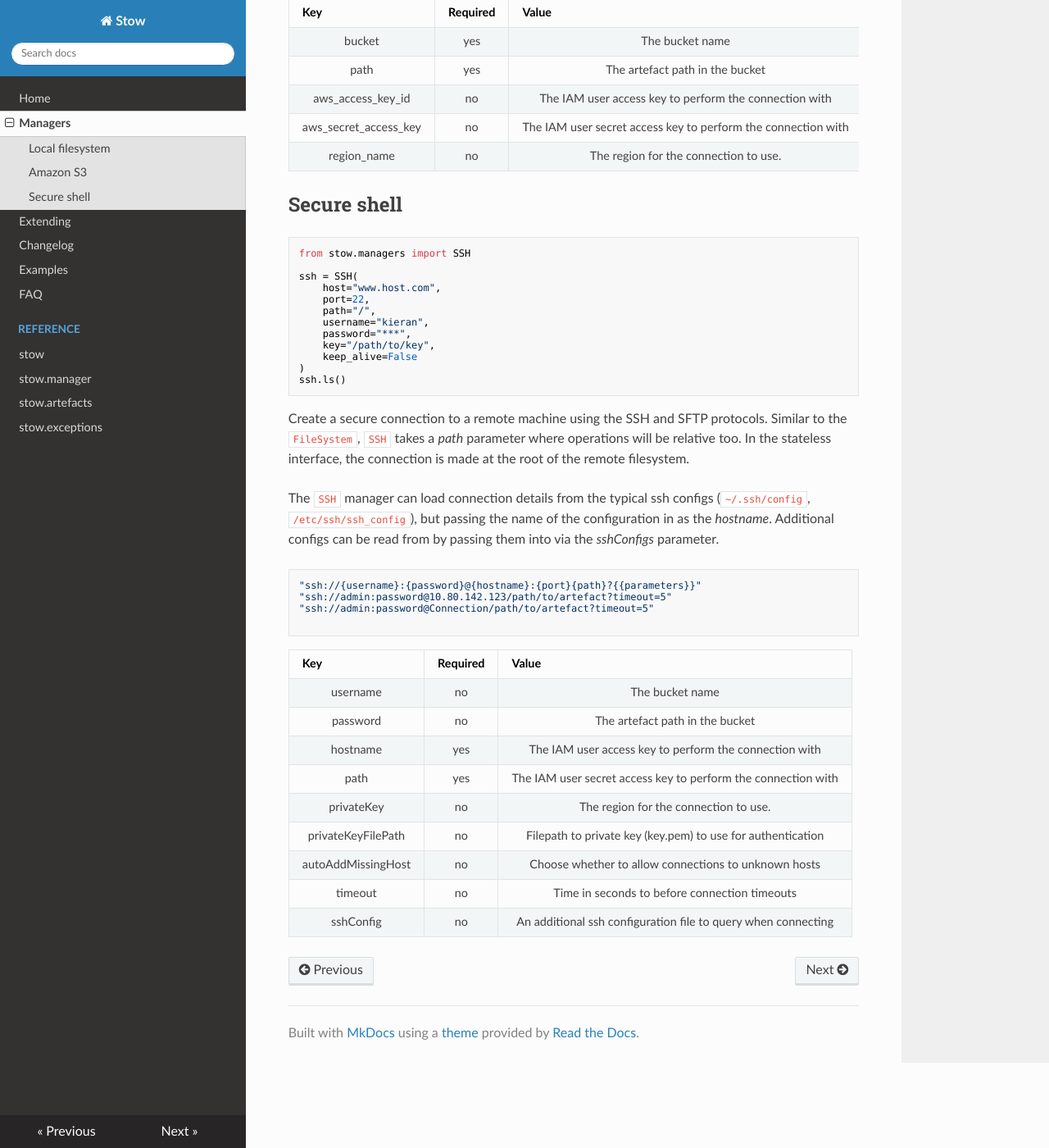
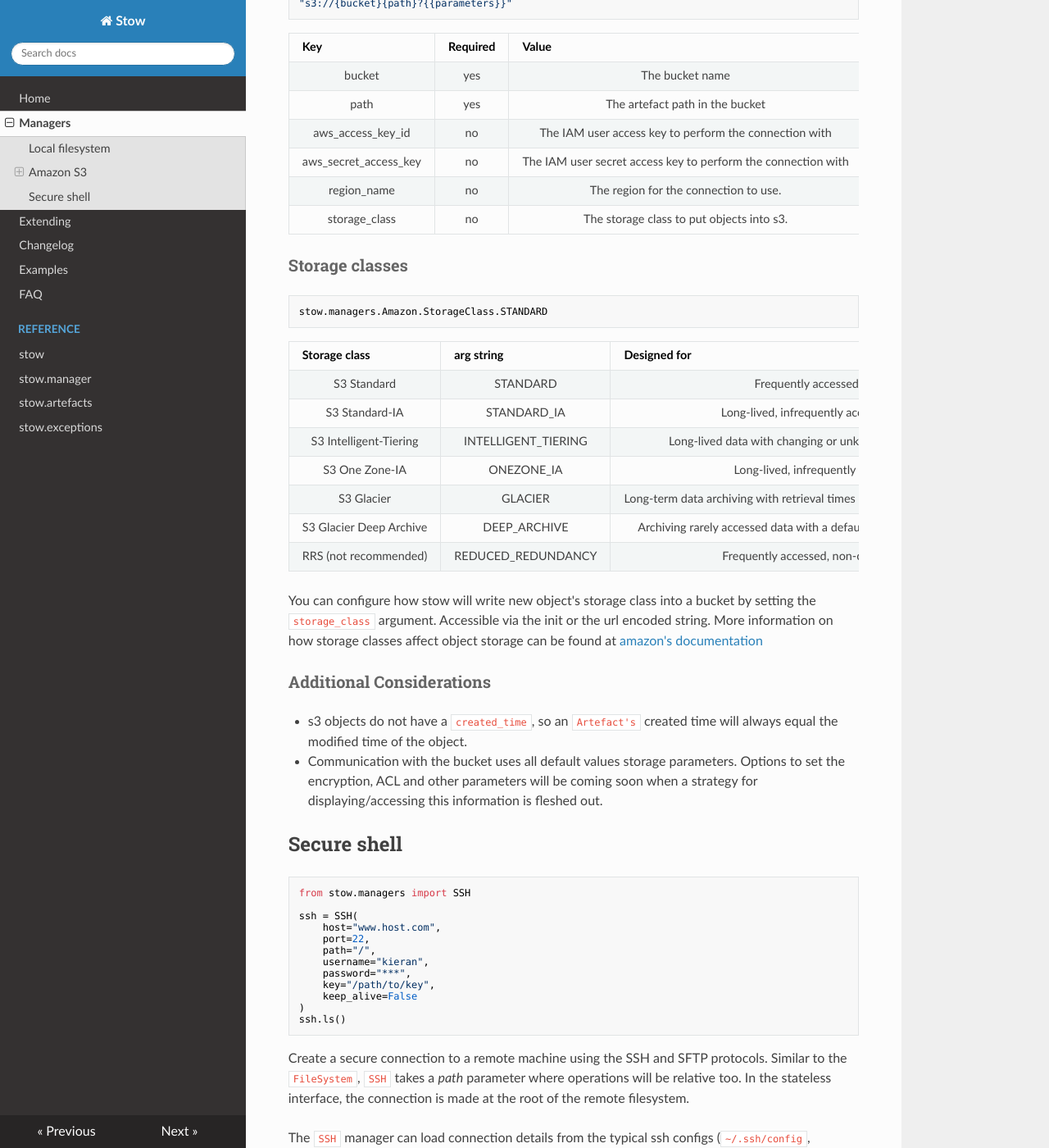
Before and after one commit to Kieran-Bacon/stow, an MkDocs documentation site: the page built from docs/managers.md, in a window 1280 px wide and 1400 px high, scrolled down 1933 px. Shown: the whole window at 82% size. Built offline with MkDocs 1.6.1, drawn with Linux system fonts in a browser that asks for light colours; nearby versions of some CDN libraries; some of the changed text lies outside the part shown.

Commit message:
add storage classes to amazon + documentation + tests

````diff
--- a/docs/managers.md
+++ b/docs/managers.md
@@ -65,13 +65,16 @@
 s3 = stow.connect(manager="s3", bucket="bucket-name")
 s3.ls()
 
-s3 = stow.managers.S3(
+s3 = stow.managers.Amazon(
     bucket="bucket-name"
     aws_access_key_id = "***",
     aws_secret_access_key = "***",
-    region_name = "***"
+    region_name = "***",
+    # storage_class = 'STANDARD'
 )
 s3.ls()
+
+s3ReducedRedundancy = stow.managers.Amazon(bucket='bucket-name', storage_class='REDUCED_REDUNDANCY')
 ```
 
 Creates a connection to a s3 bucket with the credentials that are provided. If no credentials are provided during initialisation, credentials will be loaded as per [amazon's documentation](https://docs.aws.amazon.com/cli/latest/userguide/cli-configure-quickstart.html){target=_blank}
@@ -87,8 +90,30 @@
 aws_access_key_id | no | The IAM user access key to perform the connection with
 aws_secret_access_key | no | The IAM user secret access key to perform the connection with
 region_name | no | The region for the connection to use.
+storage_class | no | The storage class to put objects into s3.
 
+### Storage classes
 
+```python
+stow.managers.Amazon.StorageClass.STANDARD
+```
+
+Storage class | arg string | Designed for | Durability (designed for) | Availability (designed for) | Min storage duration
+--- | --- | --- | --- | --- | ---
+S3 Standard | STANDARD | Frequently accessed data | 100.00% | 99.99% | None
+S3 Standard-IA | STANDARD_IA | Long-lived,  infrequently accessed data | 100.00% | 99.90% | 30 days
+S3 Intelligent-Tiering | INTELLIGENT_TIERING | Long-lived data with changing or unknown access patterns | 100.00% | 99.90% | 30 days
+S3 One Zone-IA | ONEZONE_IA | Long-lived, infrequently accessed |  non-critical data" | 100.00% | 99.50% | 30 days
+S3 Glacier | GLACIER | Long-term data archiving with retrieval times ranging from minutes to hours | 100.00% | 99.99% (after you restore objects) | 90 days
+S3 Glacier Deep Archive | DEEP_ARCHIVE | Archiving rarely accessed data with a default retrieval time of 12 hours | 100.00% | 99.99% (after you restore objects) | 180 days
+RRS (not recommended) | REDUCED_REDUNDANCY | Frequently accessed, non-critical data | 99.99% | 99.99% | None
+
+You can configure how stow will write new object's storage class into a bucket by setting the `storage_class` argument. Accessible via the init or the url encoded string. More information on how storage classes affect object storage can be found at [amazon's documentation](https://docs.aws.amazon.com/AmazonS3/latest/userguide/storage-class-intro.html){target=_blank}
+
+### Additional Considerations
+
+- s3 objects do not have a `created_time`, so an `Artefact's` created time will always equal the modified time of the object.
+- Communication with the bucket uses all default values storage parameters. Options to set the encryption, ACL and other parameters will be coming soon when a strategy for displaying/accessing this information is fleshed out.
 
 ## Secure shell
 
````
Also changed, not shown: 2 other files.
